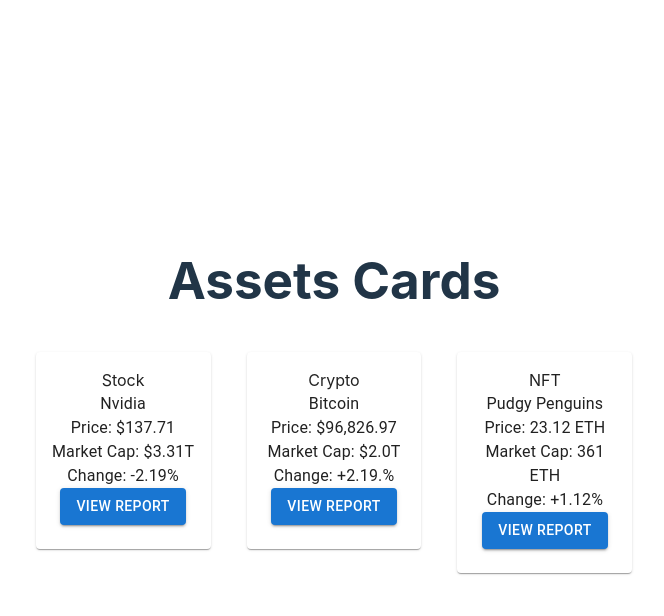
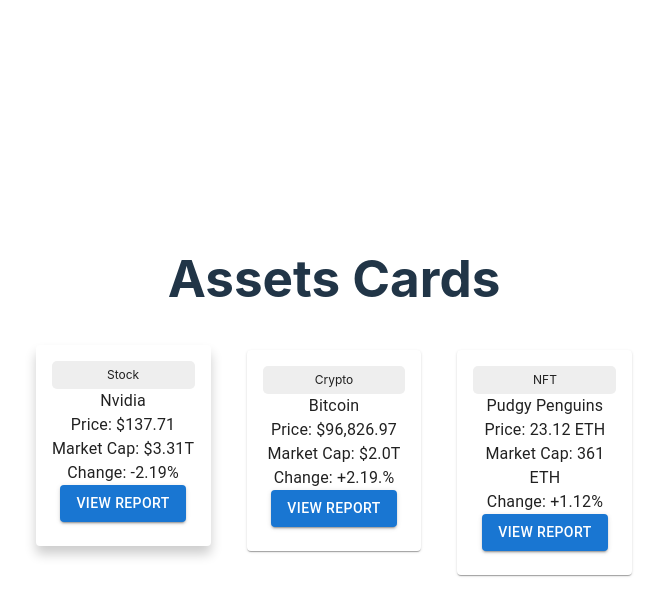
Before and after one commit to david-kai-landes/assets-cards, a React (Vite) app: page / in a window 1280 px wide. In both pictures the pointer is over the element 429 px from the left and 450 px from the top of the page. Shown: the top 616 px of the page, without its empty margins (306-970 px from the left). Built offline with nearby package versions, Linux system fonts and the light colour scheme.

Commit message:
fixed some typos and added minor ui

```diff
--- a/src/App.tsx
+++ b/src/App.tsx
@@ -1,7 +1,3 @@
-// import { useState } from "react";
-// import React from "react";
-// import reactLogo from "./assets/react.svg";
-// import viteLogo from "/vite.svg";
 import CardList from "./components/CardList";
 import "../src/styles/App.css";
 
--- a/src/components/Card.tsx
+++ b/src/components/Card.tsx
@@ -25,7 +25,7 @@ const AssetCard: React.FC<CardsProps> = ({
   return (
     <Card className={styles.card}>
       <CardContent>
-        <Box className={styles.badget}>{category}</Box>
+        <Box className={styles.badge}>{category}</Box>
         <Typography>{title}</Typography>
         <Typography>Price: {price}</Typography>
         <Typography>Market Cap: {marketCap}</Typography>
--- a/src/styles/card.module.css
+++ b/src/styles/card.module.css
@@ -1,6 +1,11 @@
 .card {
   margin: 10px;
   border-radius: 10px;
+}
+
+.card:hover {
+  transform: translateY(-5px);
+  box-shadow: 0px 8px 12px rgba(0, 0, 0, 0.2);
 }
 
 .badge {
```
